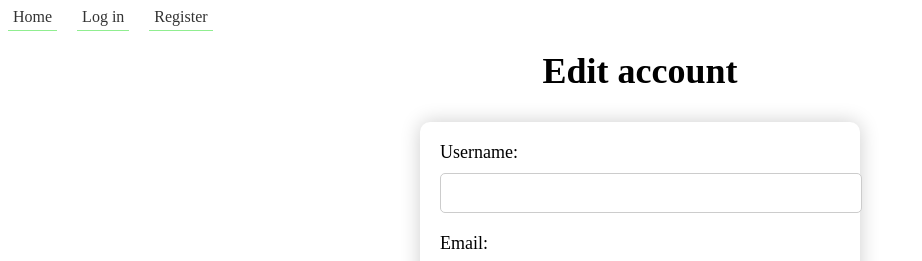
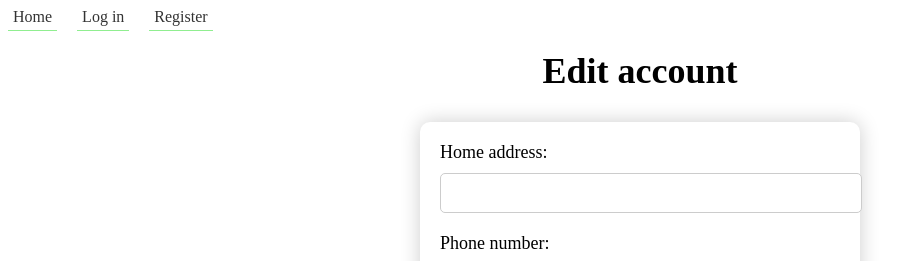
Before and after one commit to Spikkels/assessment, a Django app: template geousers/user_accounts/templates/edit_account.html in a window 1280 px wide. Shown: the top 261 px of the page, without its empty margins (0-922 px from the left). Run offline with Django 4.2, Linux system fonts and the light colour scheme; the template is opened without the code that fills it: values that come from a table or form of the project are taken from there, others are empty; some libraries are stand-ins or nearby versions.

Commit message:
Renoved fields from edit_acount form

```diff
--- a/geousers/user_accounts/templates/edit_account.html
+++ b/geousers/user_accounts/templates/edit_account.html
@@ -10,22 +10,6 @@
   <h1>Edit account</h1>
   <form method="post">
     {% csrf_token %}
-    <div>
-      <label for="username">Username:</label>
-      <input type="text" id="username" name="username" value="{{ form.instance.user.username }}">
-    </div>
-    <div>
-      <label for="email">Email:</label>
-      <input type="email" id="email" name="email" value="{{ form.instance.user.email }}">
-    </div>
-    <div>
-      <label for="password1">New password:</label>
-      <input type="password" id="password1" name="password1">
-    </div>
-    <div>
-      <label for="password2">Confirm password:</label>
-      <input type="password" id="password2" name="password2">
-    </div>
     <div>
       <label for="home_address">Home address:</label>
       <input type="text" id="home_address" name="home_address" value="{{ form.instance.home_address }}">
```
